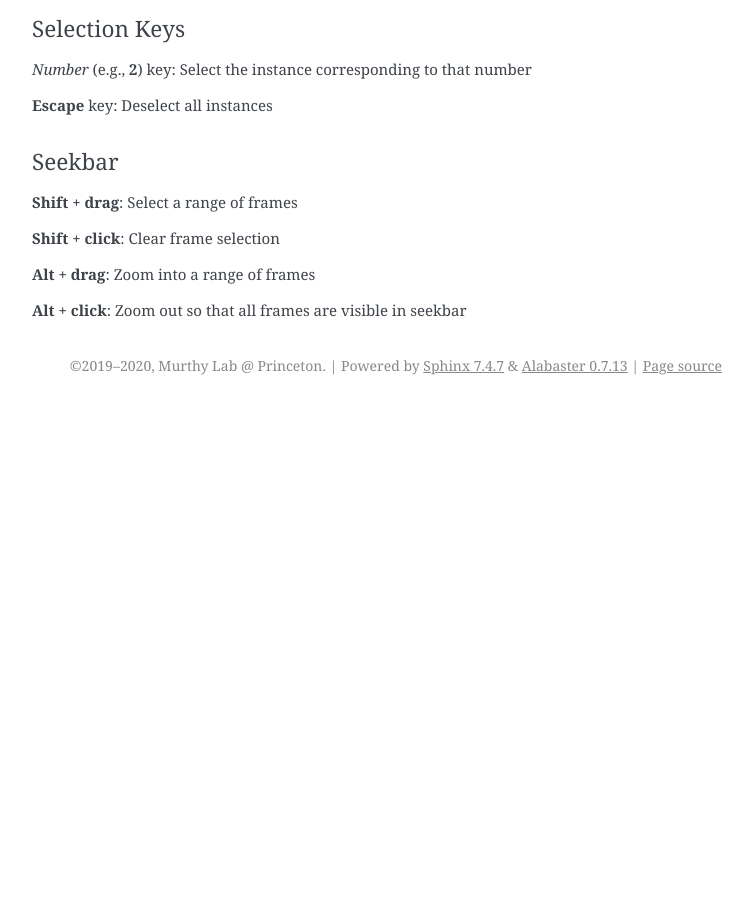
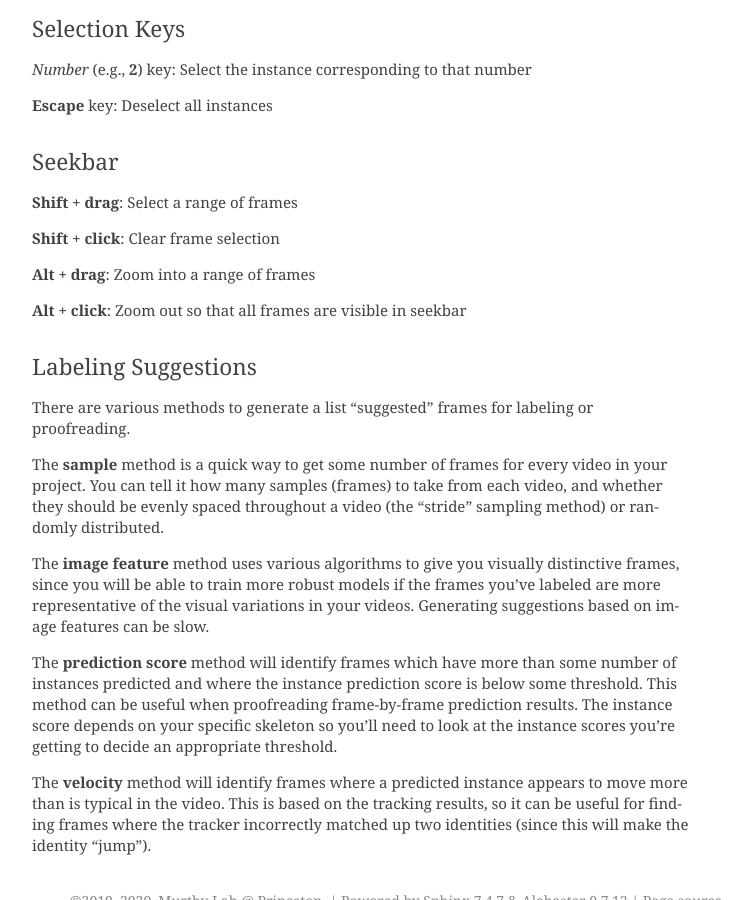
Before and after one commit to mingxiaowei/jelly-sleap, a Sphinx documentation site: the page built from docs/guides/reference.rst, in a window 1280 px wide and 900 px high, scrolled down 6519 px. Shown: the whole window, without its empty margins (388-1141 px from the left). Built offline with Sphinx 7.4.7, drawn with Linux system fonts in a browser that asks for light colours; pages that are not in the unit, such as notebooks, are missing from menus; before the commit the page ends 6924 px from its top, so only the background shows below that; some of the changed text lies outside the part shown.

Commit message:
Brief explanation of labeling suggestions.

```diff
--- a/docs/guides/reference.rst
+++ b/docs/guides/reference.rst
@@ -225,3 +225,18 @@ Seekbar
 **Alt + drag**: Zoom into a range of frames
 
 **Alt + click**: Zoom out so that all frames are visible in seekbar
+
+.. _suggestion-methods:
+
+Labeling Suggestions
+~~~~~~~~~~~~~~~~~~~~~
+
+There are various methods to generate a list "suggested" frames for labeling or proofreading.
+
+The **sample** method is a quick way to get some number of frames for every video in your project. You can tell it how many samples (frames) to take from each video, and whether they should be evenly spaced throughout a video (the "stride" sampling method) or randomly distributed.
+
+The **image feature** method uses various algorithms to give you visually distinctive frames, since you will be able to train more robust models if the frames you've labeled are more representative of the visual variations in your videos. Generating suggestions based on image features can be slow.
+
+The **prediction score** method will identify frames which have more than some number of instances predicted and where the instance prediction score is below some threshold. This method can be useful when proofreading frame-by-frame prediction results. The instance score depends on your specific skeleton so you'll need to look at the instance scores you're getting to decide an appropriate threshold.
+
+The **velocity** method will identify frames where a predicted instance appears to move more than is typical in the video. This is based on the tracking results, so it can be useful for finding frames where the tracker incorrectly matched up two identities (since this will make the identity "jump").
--- a/docs/index.rst
+++ b/docs/index.rst
@@ -22,7 +22,7 @@ Once you have made the choice between a top-down or bottom-up approach and train
 
 The goal at this stage is to get accurate pose predictions on individual frames. This means that the points for each body part are predicted in the correct locations and that the points are correctly grouped into distinct animal instances.
 
-Once you have accurate frame-by-frame prediction, you’re ready to predict for entire video clips and to track animal identities. We use a variety of heuristic algorithms for tracking identities across time (see :ref:`tracking-method-details` for more details). SLEAP also includes a graphical proof-reading tool for quickly assessing the accuracy of tracking and correcting problems.
+After you have accurate frame-by-frame prediction, you’re ready to predict for entire video clips and to track animal identities. We use a variety of heuristic algorithms for tracking identities across time (see :ref:`tracking-method-details` for more details). SLEAP also includes a graphical proof-reading tool for quickly assessing the accuracy of tracking and correcting problems.
 
 .. _Contact:
 
--- a/docs/tutorials/initial-labeling.rst
+++ b/docs/tutorials/initial-labeling.rst
@@ -12,6 +12,10 @@ frames by taking the image features into account.
 For now, let's just get 20 random frames. Choose "sample" as the method and "random" as the sampling method, then click "**Generate Suggestions**".
 
 |image3|
+
+(See :ref:`suggestion-methods` for more information about the suggestion methods.)
+
+You can then move between suggested frames by double-clicking the frame information in the table or by clicking the "Prev" or "Next" buttons.
 
 Labeling the first frame
 ~~~~~~~~~~~~~~~~~~~~~~~~
```
Also changed, not shown: other parts of docs/guides/reference.rst (+1 -1 lines).
